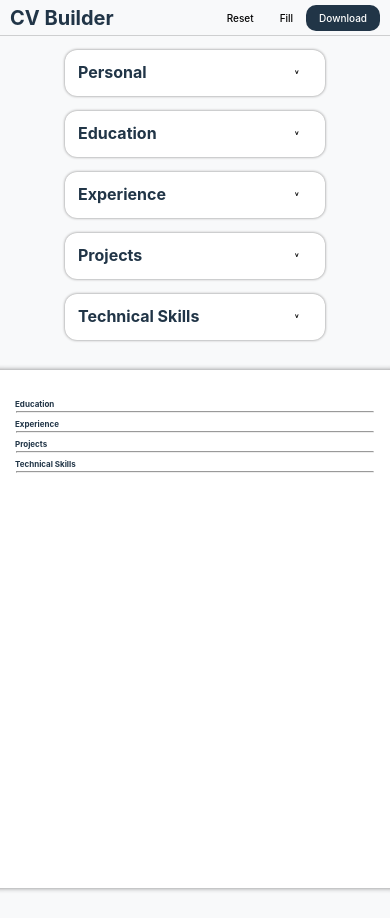
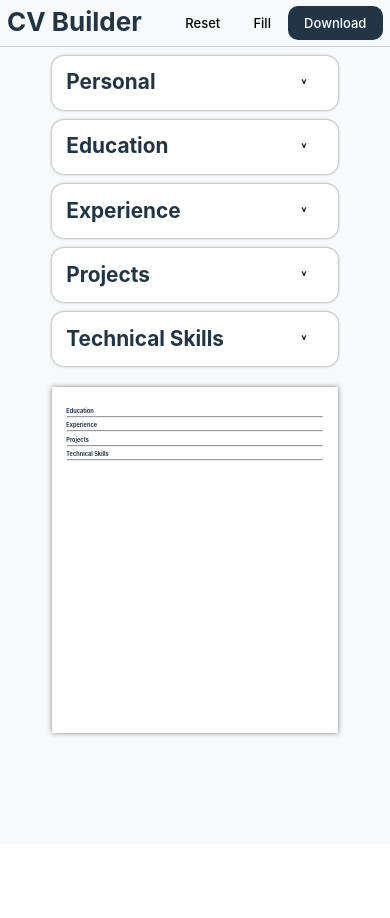
Before and after one commit to hpagon/cv-application, a React (Vite) app: page / in a window 390 px wide. After the commit the page ends 844 px from the top, so only its background shows below. Built offline with nearby package versions, Linux system fonts and the light colour scheme.

Commit message:
Added responsive styling for resume and editor
Editor has minimum sizes set to prevent further shrinking

```diff
--- a/src/index.css
+++ b/src/index.css
@@ -40,7 +40,7 @@ button {
   border-radius: 8px;
   border: 1px solid transparent;
   padding: 0.6em 1.2em;
-  font-size: 1em;
+  font-size: max(1em, 13px);
   font-weight: 500;
   font-family: inherit;
   background-color: #f9f9f9;
@@ -94,12 +94,24 @@ button:active {
   }
 }
 
-@media (max-width: 550px) {
+@media (max-width: 570px) {
   :root {
-    font-size: 10px;
+    font-size: 11px;
   }
   #menu > div > div {
     justify-content: flex-end;
+  }
+}
+
+@media (max-width: 480px) {
+  :root {
+    font-size: 9px;
+  }
+}
+
+@media (max-width: 440px) {
+  :root {
+    font-size: 7px;
   }
 }
 
--- a/src/styles/Dropdown.css
+++ b/src/styles/Dropdown.css
@@ -15,6 +15,7 @@
   box-shadow: 0 0 3px gray;
   /* width: clamp(500px, 20%, 280px); */
   width: 26rem;
+  min-width: 286px;
   margin: 1.5em 0;
 }
 
@@ -47,12 +48,12 @@
 
 /* text styles */
 .dropdown h1 {
-  font-size: 1.6rem;
+  font-size: max(1.6rem, 20.8px);
   margin: 0;
 }
 
 .dropdown h2 {
-  font-size: 1.3rem;
+  font-size: max(1.3rem, 16.9px);
   margin: 0;
   text-wrap: nowrap;
   overflow: hidden;
--- a/src/styles/Editor.css
+++ b/src/styles/Editor.css
@@ -1,5 +1,6 @@
 #editor {
   width: 26rem;
+  min-width: 286px;
 }
 
 .input {
@@ -10,20 +11,20 @@
 .input label,
 .description p {
   font-weight: 600;
-  font-size: 1rem;
+  font-size: max(1rem, 13px);
 }
 
 .input input,
 .description input {
   width: 95%;
-  height: 2rem;
-  border-radius: 0.5rem;
-  margin-bottom: 0.6rem;
+  height: max(2rem, 28px);
+  border-radius: 8px;
+  margin-bottom: max(0.6rem, 7.8px);
   border: 1px solid gray;
   outline: none;
   box-sizing: border-box;
   padding-left: 0.7rem;
-  font-size: 0.8rem;
+  font-size: max(0.8rem, 10.4px);
 }
 
 .input input:focus {
@@ -53,6 +54,7 @@
 .description > div:nth-child(1) {
   display: flex;
   align-items: center;
+  /* min-height: 185.8px; */
 }
 
 .description > div:nth-child(n + 2) {
@@ -65,7 +67,7 @@
 }
 
 .description > div:nth-child(1) button {
-  margin-left: 0.5rem;
+  margin-left: max(0.5rem, 6.5px);
 }
 
 .description > div button {
@@ -81,5 +83,5 @@
 }
 
 .description .delete img {
-  height: 1.5rem;
+  height: max(1.5rem, 19.5px);
 }
--- a/src/styles/Menus.css
+++ b/src/styles/Menus.css
@@ -1,11 +1,11 @@
 #menu {
-  grid-column: 1 / 3;
+  /* grid-column: 1 / 3; */
   display: flex;
   justify-content: center;
   background-color: #ffffff;
   box-shadow: 0 0 1px black;
   width: 100%;
-  height: 3.5em;
+  height: max(3.5em, 45.5px);
   position: sticky;
   top: 0px;
   background-color: #f8f9fa;
@@ -22,7 +22,7 @@
 /* header styles */
 #menu div h1 {
   margin: 0px;
-  font-size: 2rem;
+  font-size: max(2rem, 26px);
 }
 
 /* buttons container */
--- a/src/styles/Resume.css
+++ b/src/styles/Resume.css
@@ -13,7 +13,7 @@
   align-items: center;
   /* margin-top: 1.5rem; */
   width: var(--resume-width);
-  min-height: calc(var(--resume-width) / 8.5 * 11);
+  min-height: calc(var(--resume-width) / 8.5 * 10.5);
   background-color: white;
   flex-grow: 1;
 }
```
